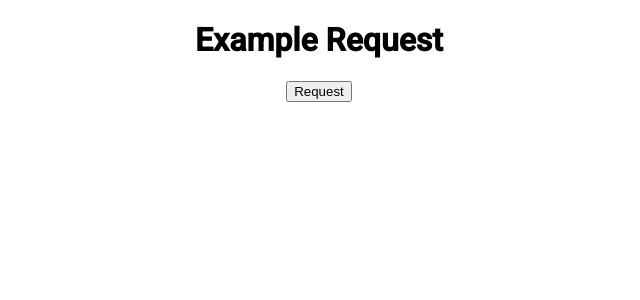
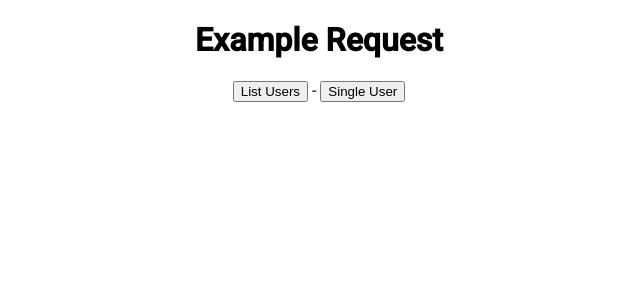
Before and after one commit to ANDERSOUNDZ/REQUESTINTERCEPTORS, an Angular app: page / in a window 1280 px wide. Shown: the top 300 px of the page, without its empty margins (321-961 px from the left). Built offline with nearby package versions, Linux system fonts and the light colour scheme.

Commit message:
no entendi

```diff
--- a/src/app/app.component.html
+++ b/src/app/app.component.html
@@ -4,7 +4,8 @@
     <h1>Example Request</h1>
   </div>
   <div class="row" align="center">
-    <button (click)="getData()">Request</button>
+    <button (click)="getData()">List Users</button> -
+    <button (click)="getDataRegister()"> Single User</button>
   </div><br>
   <div class="row align" align="center">
 
--- a/src/app/app.component.ts
+++ b/src/app/app.component.ts
@@ -28,4 +28,12 @@ export class AppComponent{
     );
   }
 
+  getDataRegister(){
+    this.api.dataApiFakeRegister().subscribe(
+      (request: any) => {
+        this.fakeList=request;
+      }
+    );
+  }
+
 }
--- a/src/app/service/api-fake.service.ts
+++ b/src/app/service/api-fake.service.ts
@@ -17,4 +17,8 @@ export class ApiFakeService {
   return this.http.get<any>("/api/users?page=2");
   }
 
+  dataApiFakeRegister(): Observable<any>{
+    return this.http.get<any>("/api/register");
+    }
+
 }
```
